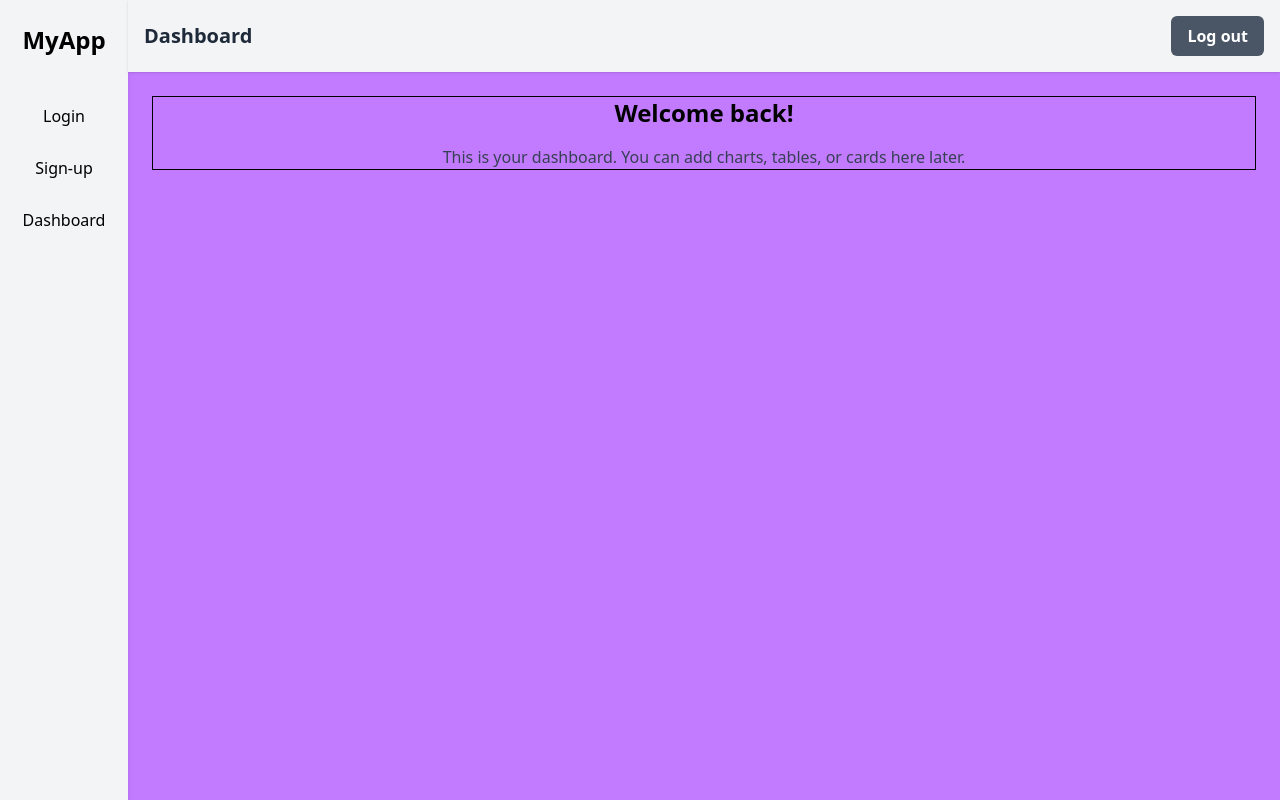
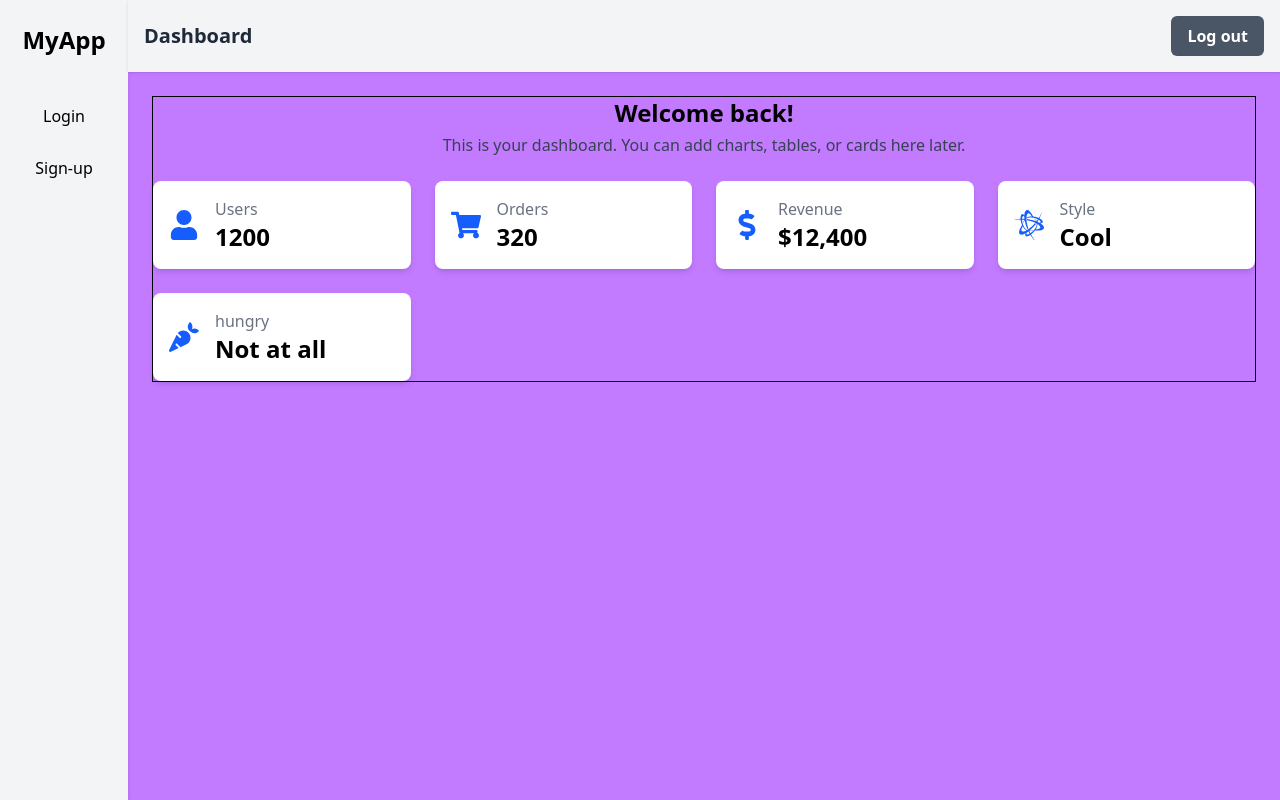
Before and after one commit to VictorSouzaCode/Atomic-Design, a React (Vite) app: page /dashboard in a window 1280 px wide. Built offline with nearby package versions, Linux system fonts and the light colour scheme.

Commit message:
new card reusable component created plus a new organisms a dashboard grid to display those cards for the user

```diff
--- /dev/null
+++ b/src/components/atoms/Card.tsx
@@ -0,0 +1,16 @@
+
+type CardProps = {
+    children: React.ReactNode
+}
+
+export const Card = ({
+    children
+
+}:CardProps) => {
+
+  return (
+    <div className="bg-white rounded-lg shadow-md p-4 flex-1">
+        {children}
+    </div>
+  )
+}
--- a/src/components/atoms/index.ts
+++ b/src/components/atoms/index.ts
@@ -1,3 +1,4 @@
 export { Button } from "./Button"
 export { Input } from "./Input"
 export { Label } from "./Label"
+export { Card } from "./Card"
--- /dev/null
+++ b/src/components/molecules/StatCard.tsx
@@ -0,0 +1,27 @@
+import { Card } from "../atoms"
+
+type StatCardProps = {
+    title: string,
+    value: number | string,
+    icon?: React.ReactNode
+}
+
+export const StatCard = ({
+    title,
+    value,
+    icon
+
+}:StatCardProps) => {
+
+  return (
+    <Card>
+        <div className="flex items-center space-x-4">
+            {icon && <div className="text-blue-600">{icon}</div>}
+            <div>
+                <p className="text-gray-500">{title}</p>
+                <p className="text-2xl font-semibold">{value}</p>
+            </div>
+        </div>
+    </Card>
+  )
+}
--- /dev/null
+++ b/src/components/organisms/DashboardGrid.tsx
@@ -0,0 +1,19 @@
+import { StatCard } from "../molecules/StatCard"
+import { FaUser, FaShoppingCart, FaDollarSign, FaBattleNet, FaCarrot } from "react-icons/fa"
+
+export const DashboardGrid = () => {
+  return (
+    <div className="grid grid-cols-1 sm:grid-cols-2 lg:grid-cols-4 gap-6 w-full mt-6">
+      <StatCard title="Users" value={1200} icon={<FaUser size={30}/>}/>
+      <StatCard title="Orders" value={320} icon={<FaShoppingCart size={30}/>}/>
+      <StatCard title="Revenue" value="$12,400" icon={<FaDollarSign size={30}/>}/>
+      <StatCard title="Style" value="Cool" icon={<FaBattleNet size={30}/>}/>
+      <StatCard title="hungry" value="Not at all" icon={<FaCarrot size={30}/>}/>
+    </div>
+  )
+}
+
+
+/* Organism combines multiple StatCard molecules into a grid.
+
+I can reuse DashboardGrid in multiple pages (Dashboard, Analytics, Admin panel). */
--- a/src/components/organisms/Sidebar.tsx
+++ b/src/components/organisms/Sidebar.tsx
@@ -7,7 +7,6 @@ export const Sidebar = () => {
       <nav className="flex flex-col items-center mt-6 gap-y-4 space-y-3">
         <Link to="/" className="hover:text-blue-600">Login</Link>
         <Link to="signup" className="hover:text-blue-600">Sign-up</Link>
-        <Link to="dashboard" className="hover:text-blue-600">Dashboard</Link>
       </nav>
     </aside>
   )
--- a/src/components/organisms/index.ts
+++ b/src/components/organisms/index.ts
@@ -2,3 +2,4 @@ export { Header } from "./Header"
 export { Sidebar } from "./Sidebar"
 export { LoginForm } from "./LoginForm"
 export { SignupForm } from "./SignupForm"
+export { DashboardGrid } from "./DashboardGrid"
--- a/src/components/pages/DashboardPage.tsx
+++ b/src/components/pages/DashboardPage.tsx
@@ -1,4 +1,5 @@
 import { BaseTemplate } from "../templates/BaseTemplate"
+import { DashboardGrid } from "../organisms"
 
 
 const DashboardPage = () => {
@@ -6,12 +7,13 @@ const DashboardPage = () => {
     <BaseTemplate>
       <section className="flex flex-col justify-center items-center border">
 
-        <h2 className="text-2xl font-semibold mb-4">Welcome back!</h2>
+        <h2 className="text-2xl font-semibold mb-1">Welcome back!</h2>
 
           <p className="text-gray-700">
           This is your dashboard. You can add charts, tables, or cards here later.
         </p>
 
+        <DashboardGrid/>
       </section>
     </BaseTemplate>
   )
@@ -21,3 +23,13 @@ export default DashboardPage
 
 // Uses the BaseTemplate, just like LoginPage uses AuthTemplate.
 // The key difference is the layout, not the page content.
+
+// Page flow
+/* DashboardPage
+ └── BaseTemplate
+      ├── Sidebar
+      ├── Header
+      └── DashboardGrid (Organism)
+           ├── StatCard (Molecule)
+           │    └── Card (Atom)
+*/
```
